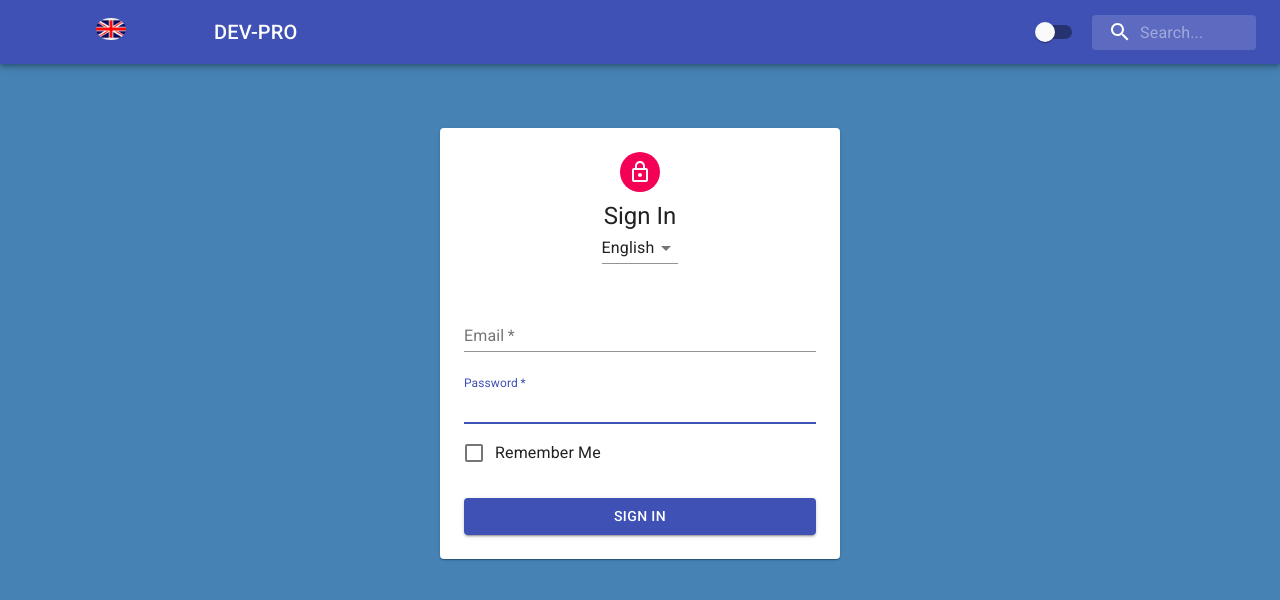
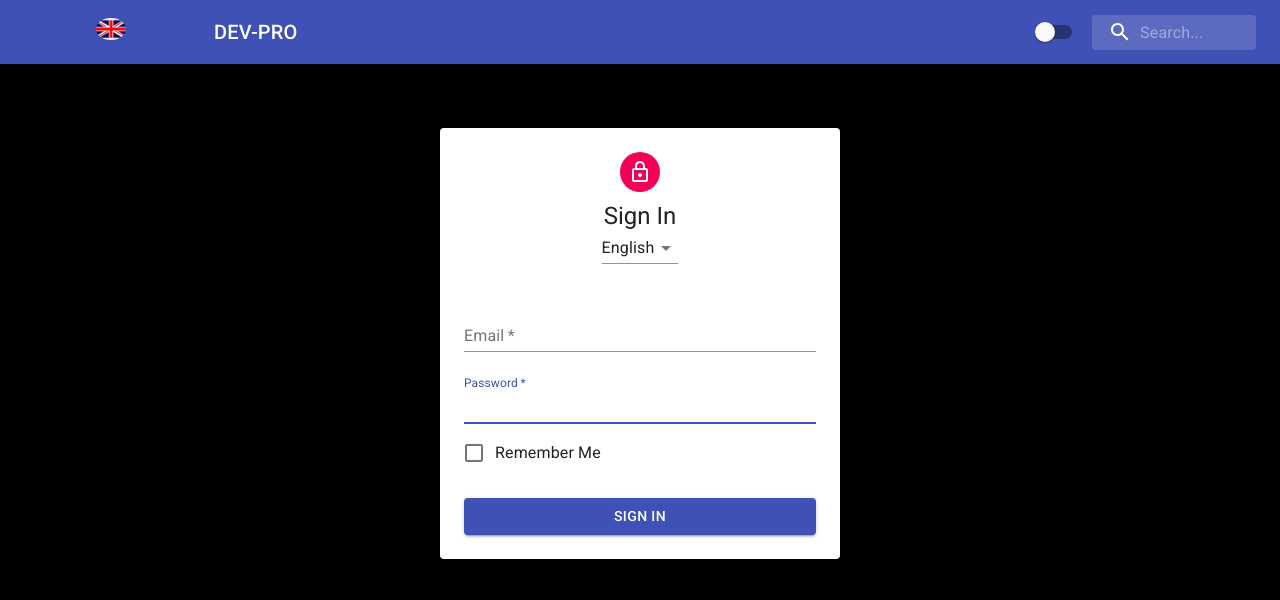
Before and after one commit to adewale2018/context-api, a React (Create React App) app: page / in a window 1280 px wide. Shown: the top 600 px of the page. Built offline with nearby package versions, Linux system fonts and the light colour scheme.

Commit message:
added themecontext and themeprovider

```diff
--- a/src/NavBar.js
+++ b/src/NavBar.js
@@ -1,4 +1,4 @@
-import React from "react";
+import React, { useContext } from "react";
 import AppBar from "@material-ui/core/AppBar";
 import Toolbar from "@material-ui/core/Toolbar";
 import IconButton from "@material-ui/core/IconButton";
@@ -7,25 +7,28 @@ import InputBase from "@material-ui/core/InputBase";
 import { Switch } from "@material-ui/core";
 import SearchIcon from "@material-ui/icons/Search";
 import useStyles from "./styles/NavBarStyle";
+import { ThemeContext } from "./contexts/ThemeContext";
 
-import france from './img/1.png';
-import spain from './img/2.png';
-import english from './img/3.png'
+import france from "./img/1.png";
+import spain from "./img/2.png";
+import english from "./img/3.png";
 
-export default function NavBar() {
+export default function NavBar(props) {
   const classes = useStyles();
-
+  const { isDarkMode, toggleColor } = useContext(ThemeContext);
   return (
     <div className={classes.root}>
-      <AppBar position='static' color='primary'>
+      <AppBar position='static' color={isDarkMode ? "primary" : "default"}>
         <Toolbar>
           <IconButton className={classes.menuButton} color='inherit'>
-            <span><img src={english} alt={'flag'} className={classes.img} /></span>
+            <span>
+              <img src={english} alt={"flag"} className={classes.img} />
+            </span>
           </IconButton>
           <Typography className={classes.title} variant='h6' color='inherit'>
             DEV-PRO
           </Typography>
-          <Switch />
+          <Switch onChange={toggleColor} />
           <div className={classes.grow} />
           <div className={classes.search}>
             <div className={classes.searchIcon}>
@@ -44,3 +47,4 @@ export default function NavBar() {
     </div>
   );
 }
+// NavBar.contextType = ThemeContext;
--- a/src/PageContent.js
+++ b/src/PageContent.js
@@ -1,9 +1,13 @@
 import React, { Component } from "react";
+import { ThemeContext } from './contexts/ThemeContext';
 
 class PageContent extends Component {
+  static contextType = ThemeContext;
   render() {
+    const { isDarkMode } = this.context;
+    console.log('DARK', isDarkMode);
     const styles = {
-      backgroundColor: "steelblue",
+      backgroundColor: isDarkMode ? 'black': 'white',
       width: "100vw",
       height: "100vh"
     };
--- a/src/contexts/ThemeContext.js
+++ b/src/contexts/ThemeContext.js
@@ -7,10 +7,14 @@ class ThemeProvider extends Component {
     super(props);
 
     this.state = { isDarkMode: true };
+    this.toggleColor = this.toggleColor.bind(this);
+  }
+  toggleColor() {
+    this.setState({ isDarkMode: !this.state.isDarkMode });
   }
   render() {
     return (
-      <ThemeContext.Provider value={{ ...this.state }}>
+      <ThemeContext.Provider value={{ ...this.state, toggleColor: this.toggleColor }}>
         {this.props.children}
       </ThemeContext.Provider>
     );
```
